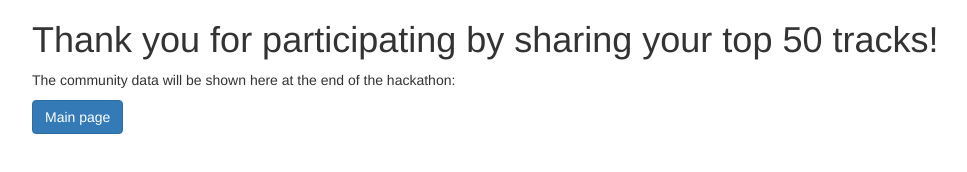
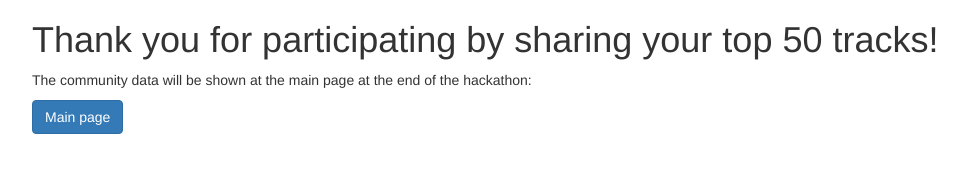
Before and after one commit to TSOx2AIC/spotify-user-data, a website: page public/thank-you.html in a window 1280 px wide. Shown: the whole page, without its empty margins (38-1005 px from the left). Drawn offline with nearby package versions, Linux system fonts and the light colour scheme.

Commit message:
Updated thank you text

```diff
--- a/public/thank-you.html
+++ b/public/thank-you.html
@@ -18,7 +18,7 @@
 <body>
     <div class="container">
         <h1>Thank you for participating by sharing your top 50 tracks!</h1>
-        <p>The community data will be shown here at the end of the hackathon:</p>
+        <p>The community data will be shown at the main page at the end of the hackathon:</p>
         <a href="https://thesoundofthesoundofai.com/" class="btn btn-primary">Main page</a>
     </div>
 </body>
```
